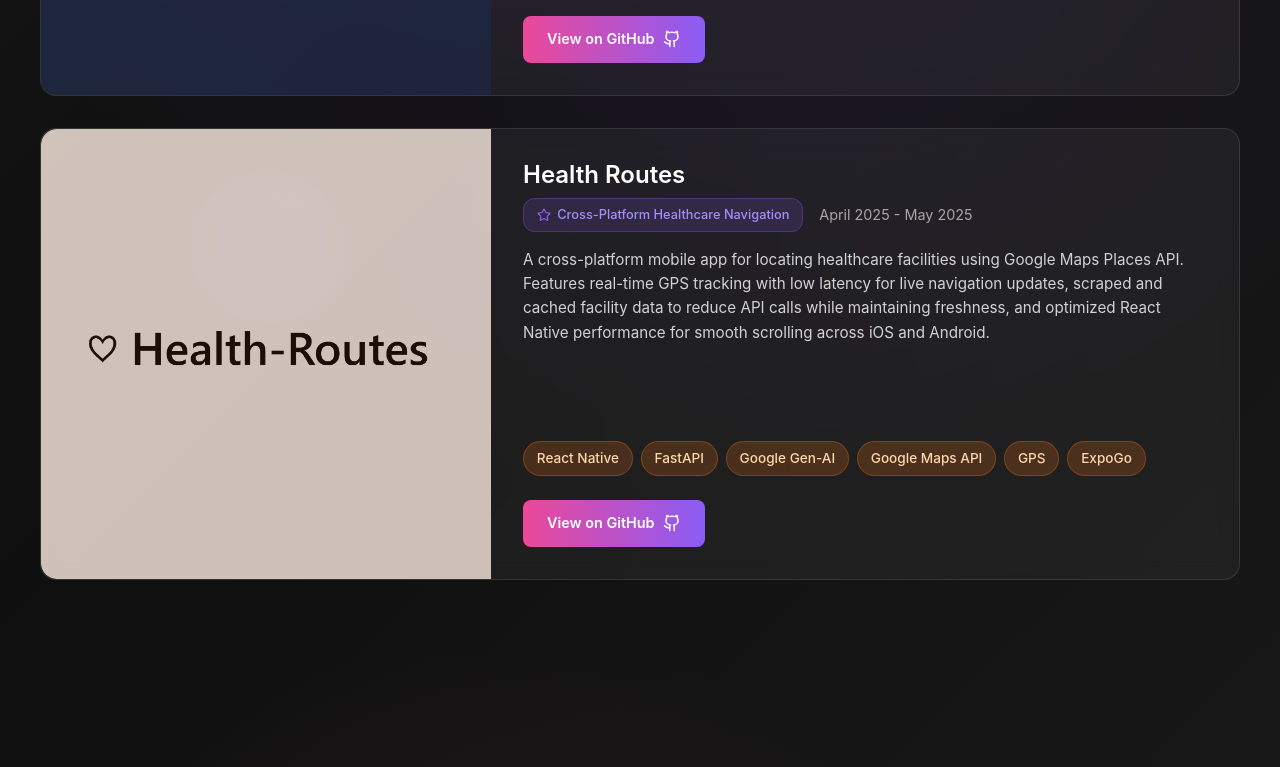
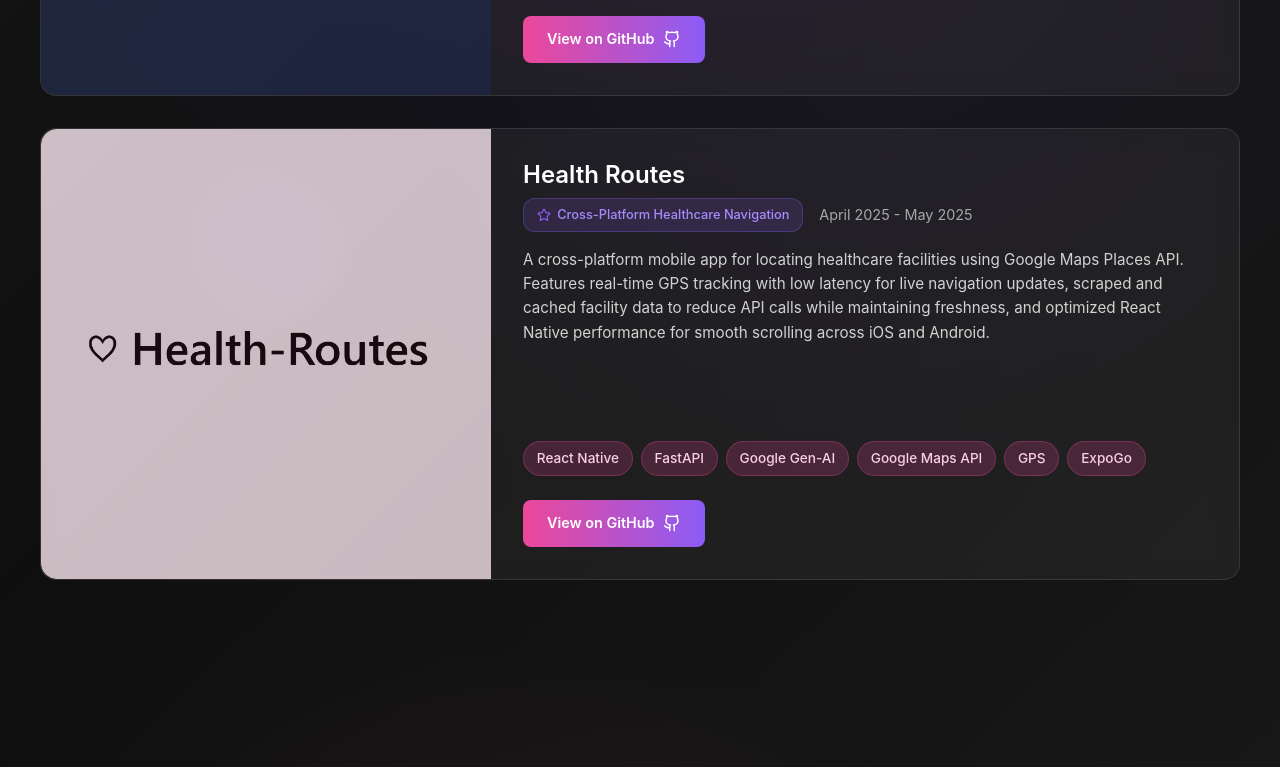
Before and after one commit to Lg0ma/portfolioweb, a React (Vite) app: page / in a window 1280 px wide. Shown: the part 3180-3947 px from the top of the page. Built offline with nearby package versions, Linux system fonts and the light colour scheme.

Commit message:
Update project image colors and enhance skills section

```diff
--- a/src/components/Projects.tsx
+++ b/src/components/Projects.tsx
@@ -15,7 +15,7 @@ export function Projects() {
         "A HIPAA-compliant medical imaging platform for processing X-ray images for healthcare clinics. Features real-time DICOM protocol integration via TCP/IP for rapid diagnostics, secure Supabase database linking medical images with patient records, and automated QA workflow to reduce report review time while maintaining regulatory compliance.",
       image: ezradImage,
       tech: ["React", "FastAPI", "Supabase", "Tailwind CSS", "DICOM", "TCP/IP"],
-      imageClass: "green",
+      imageClass: "blue",
       github: "https://github.com/Lg0ma/EZRAD.git",
       timeline: "September 2024 - Present",
       highlight: "HIPAA-Compliant Healthcare Solution"
@@ -48,7 +48,7 @@ export function Projects() {
         "A cross-platform mobile app for locating healthcare facilities using Google Maps Places API. Features real-time GPS tracking with low latency for live navigation updates, scraped and cached facility data to reduce API calls while maintaining freshness, and optimized React Native performance for smooth scrolling across iOS and Android.",
       image: healthRoutesImage,
       tech: ["React Native", "FastAPI", "Google Gen-AI","Google Maps API", "GPS", "ExpoGo"],
-      imageClass: "orange",
+      imageClass: "pink",
       github: "https://github.com/armenta-i/health-routes.git",
       timeline: "April 2025 - May 2025",
       highlight: "Cross-Platform Healthcare Navigation"
--- a/src/components/Skills.tsx
+++ b/src/components/Skills.tsx
@@ -34,6 +34,7 @@ export function Skills() {
             title: "Backend Development",
             icon: <Server className="categoryIconSvg" />,
             skills: [
+                { name: "Spring Boot", level: "expert" },
                 { name: "Node.js", level: "expert" },
                 { name: "FastAPI", level: "expert" },
                 { name: "Flask", level: "advanced" },
@@ -72,9 +73,11 @@ export function Skills() {
             icon: <Database className="categoryIconSvg" />,
             skills: [
                 { name: "MySQL", level: "expert" },
+                { name: "Supabase", level: "expert" },
                 { name: "PostgreSQL", level: "advanced" },
                 { name: "MongoDB", level: "intermediate" },
-                { name: "SQLite", level: "intermediate" }
+                { name: "SQLite", level: "intermediate" },
+                { name: "Firebase", level: "intermediate" }
             ]
         }
     ]
--- a/src/components/Styles/Projects.css
+++ b/src/components/Styles/Projects.css
@@ -139,7 +139,7 @@
 }
 
 .projectImageWrapper.orange {
-  background: linear-gradient(135deg, rgba(249, 115, 22, 0.3), rgba(234, 88, 12, 0.3));
+  background: linear-gradient(135deg, rgba(156, 163, 175, 0.3), rgba(107, 114, 128, 0.3));
 }
 
 /* Project Details Section */
@@ -258,9 +258,9 @@
 }
 
 .techTag.orange {
-  background: rgba(249, 115, 22, 0.2);
-  border-color: rgba(249, 115, 22, 0.3);
-  color: #fed7aa;
+  background: rgba(107, 114, 128, 0.2);
+  border-color: rgba(107, 114, 128, 0.3);
+  color: #f9fafb;
 }
 
 .techTag.green:hover {
@@ -279,8 +279,8 @@
 }
 
 .techTag.orange:hover {
-  background: rgba(249, 115, 22, 0.3);
-  border-color: rgba(249, 115, 22, 0.5);
+  background: rgba(107, 114, 128, 0.3);
+  border-color: rgba(107, 114, 128, 0.5);
 }
 
 /* Project Actions */
```
